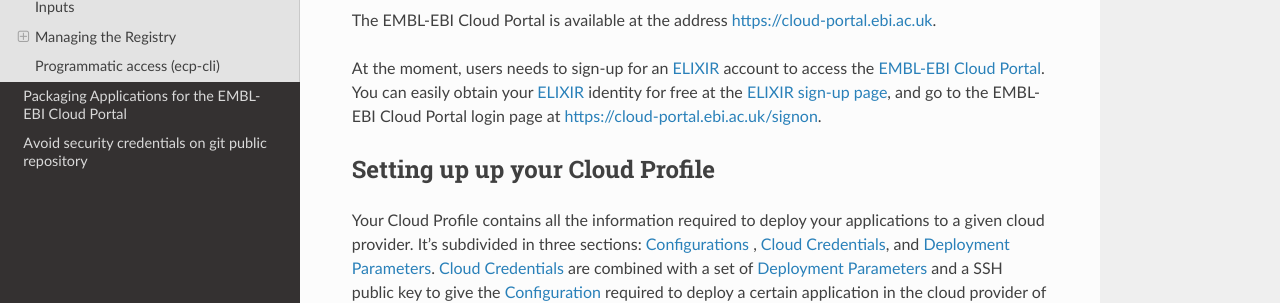
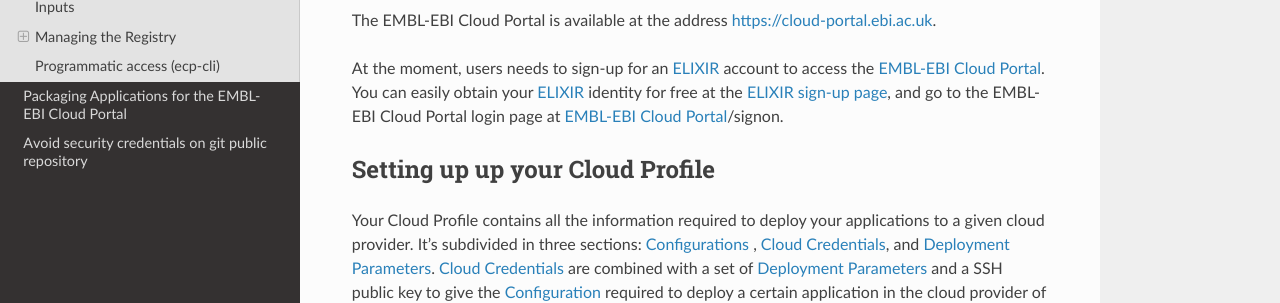
Before and after one commit to isabella232/cloud-portal-documentation, a Sphinx documentation site: the page built from docs/source/using_the_portal.rst, in a window 1280 px wide and 900 px high. Shown: the part 279-582 px from the top of the window. Built offline with Sphinx 7.4.7 and the Read the Docs theme 2.0.0, drawn with Linux system fonts in a browser that asks for light colours; some of the changed lines change nothing that is shown.

Commit message:
Update using_the_portal.rst

```diff
--- a/docs/source/using_the_portal.rst
+++ b/docs/source/using_the_portal.rst
@@ -11,7 +11,7 @@
 The |project_name| is available at the address https://cloud-portal.ebi.ac.uk.
 
 At the moment, users needs to sign-up for an |elixir| account to access the |portal_link|. You can easily obtain your |elixir| identity for free at the
-`ELIXIR sign-up page <https://www.elixir-europe.org/register>`_, and go to the |project_name| login page at https://cloud-portal.ebi.ac.uk/signon.
+`ELIXIR sign-up page <https://www.elixir-europe.org/register>`_, and go to the |project_name| login page at |portal_link|/signon.
 
 .. _`Cloud Profile`:
 
@@ -22,7 +22,7 @@
 `Deployment Parameters`_. `Cloud Credentials`_ are combined with a set of `Deployment Parameters`_ and a SSH public key to give the `Configuration`_ required to deploy a certain
 application in the cloud provider of choice.
 
-You can access your current `Cloud Profile`_ `here <|portal_base_url|/profile>`__ (You need to `log-in <|portal_base_url|/welcome/login>`_ first!)
+You can access your current `Cloud Profile`_ `here <|portal_link|/profile>`__ (You need to `log-in <|portal_link|/welcome/login>`_ first!)
 
 .. _cloud-credentials:
 
@@ -209,7 +209,7 @@
 https://github.com/EMBL-EBI-TSI/cpa-instance
 
 Starting from the |project_name| Home:
-- Click `Application Repository <https://portal.tsi.ebi.ac.uk/repository>`_ in
+- Click `Application Repository <|portal_link|/repository>`_ in
 the menu on the left-hand side;
 - Click on the ``+`` button;
 - Enter the ``URL`` of the git repository;
```
